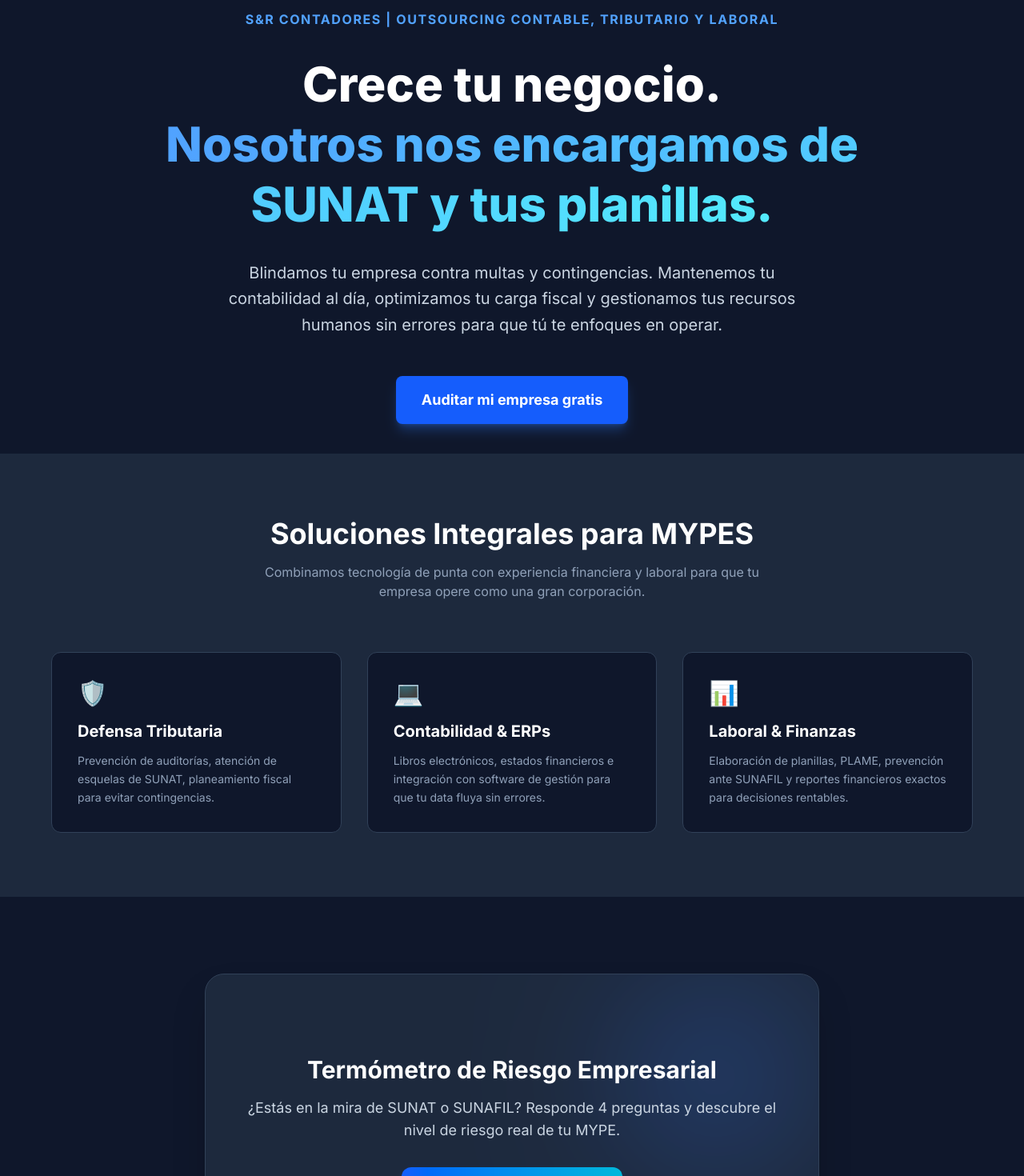
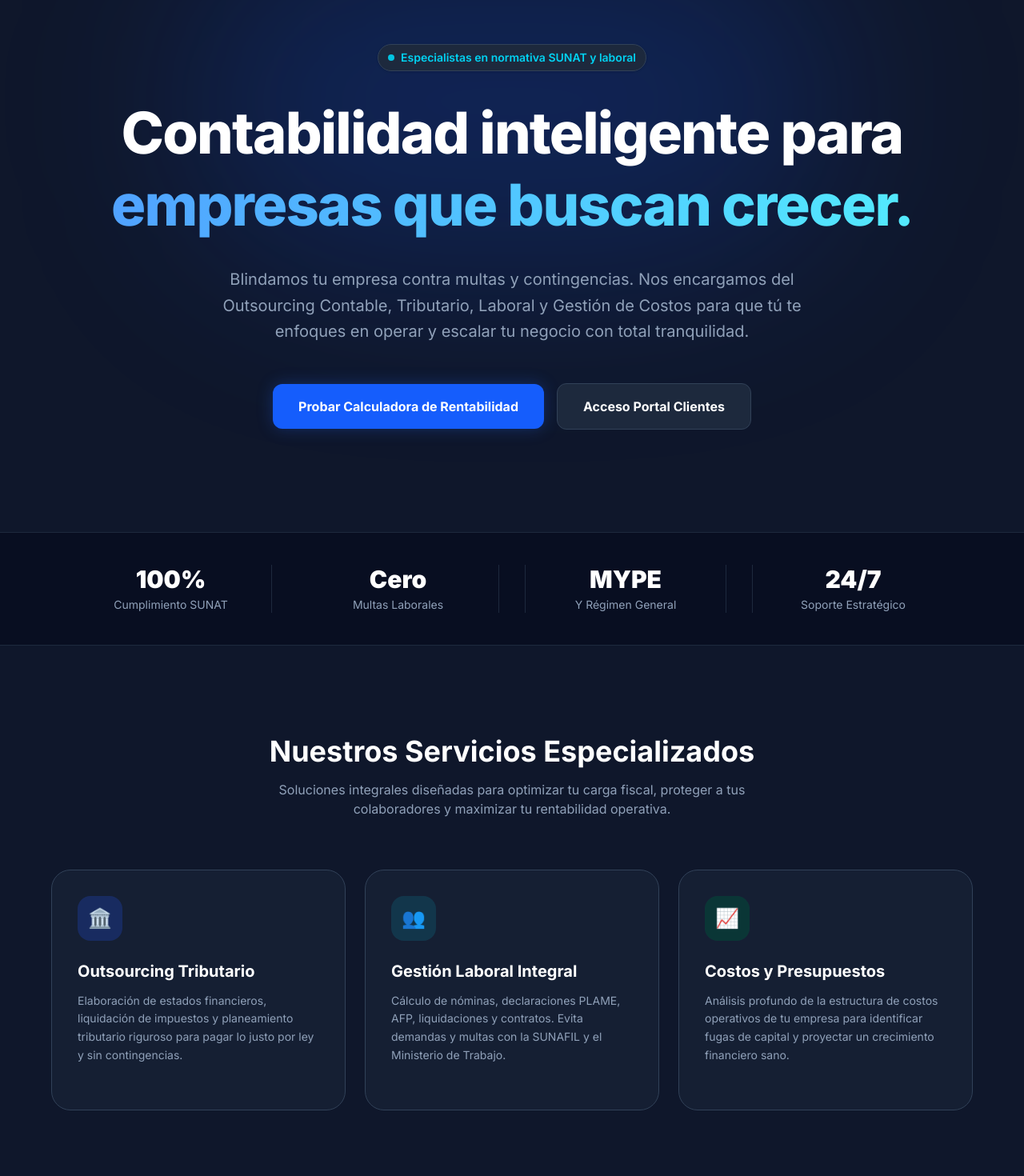
Before and after one commit to RicardoICG/syr-contadores-web, a Next.js app: page / in a window 1280 px wide. Shown: the part 140-1610 px from the top of the page at 80% size. Built offline with nearby package versions, Linux system fonts and the light colour scheme.

Commit message:
Rediseño profesional de la página de inicio y servicios

```diff
--- a/app/page.tsx
+++ b/app/page.tsx
@@ -1,185 +1,113 @@
-"use client"; // Esta línea es obligatoria para dar interactividad a la App Web
+import Link from "next/link";
 
-import { useState } from "react";
+export default function HomePage() {
+  return (
+    <div className="min-h-screen bg-slate-900 text-white font-sans selection:bg-cyan-500 selection:text-white">
 
-export default function Home() {
-  // LÓGICA DE LA APLICACIÓN WEB (Estados)
-  const [step, setStep] = useState(0); // 0 = Inicio, 1-4 = Preguntas, 5 = Formulario Final
-  const [riskScore, setRiskScore] = useState(0);
+      {/* SECCIÓN HERO (CABECERA PRINCIPAL) */}
+      <section className="relative pt-20 pb-24 md:pt-32 md:pb-32 px-6 overflow-hidden">
+        {/* Efecto de luz de fondo */}
+        <div className="absolute top-0 left-1/2 -translate-x-1/2 w-[800px] h-[400px] bg-blue-600/20 blur-[120px] rounded-full pointer-events-none"></div>
 
-  const questions = [
-    {
-      question: "¿Cuentas con personal que emite recibos por honorarios todos los meses cumpliendo un horario fijo?",
-      riskIfYes: 30, // Riesgo alto laboral (SUNAFIL)
-    },
-    {
-      question: "¿Tus compras y gastos declarados mensualmente suelen ser mayores a tus ventas facturadas?",
-      riskIfYes: 30, // Riesgo de inconsistencia (SUNAT)
-    },
-    {
-      question: "¿Tienes notificaciones o esquelas sin responder en tu buzón electrónico SOL?",
-      riskIfYes: 20, // Riesgo tributario inminente
-    },
-    {
-      question: "¿Proyectas mensualmente el costo real de tu planilla (CTS, gratificaciones, EsSalud) en tus flujos de caja?",
-      riskIfNo: 20, // Riesgo financiero (Especialidad de Sheila)
-    }
-  ];
+        <div className="max-w-5xl mx-auto text-center relative z-10">
+          <div className="inline-flex items-center gap-2 px-3 py-1.5 rounded-full bg-slate-800 border border-slate-700 text-cyan-400 text-xs md:text-sm font-semibold mb-8 shadow-sm">
+            <span className="w-2 h-2 rounded-full bg-cyan-400 animate-pulse"></span>
+            Especialistas en normativa SUNAT y laboral
+          </div>
 
-  // Función para avanzar en el test
-  const handleAnswer = (answerIsYes: boolean) => {
-    const currentQ = questions[step - 1];
-
-    // Sumar riesgo según la respuesta
-    if (answerIsYes && currentQ.riskIfYes) setRiskScore(riskScore + currentQ.riskIfYes);
-    if (!answerIsYes && currentQ.riskIfNo) setRiskScore(riskScore + currentQ.riskIfNo);
-
-    // Pasar a la siguiente fase
-    setStep(step + 1);
-  };
-
-  return (
-    <main className="min-h-screen bg-slate-900 text-white font-sans relative pb-20 md:pb-0">
-
-      {/* SECCIÓN 1: HERO */}
-      <section className="flex flex-col items-center justify-center text-center p-6 min-h-[80vh]">
-        <div className="max-w-4xl space-y-8 mt-12">
-          <p className="text-blue-400 font-bold tracking-widest text-sm md:text-base uppercase">
-            S&R Contadores | Outsourcing Contable, Tributario y Laboral
-          </p>
-          <h1 className="text-4xl md:text-6xl font-extrabold leading-tight text-white">
-            Crece tu negocio. <br className="hidden md:block" />
+          <h1 className="text-4xl md:text-6xl lg:text-7xl font-extrabold tracking-tight mb-8 leading-tight">
+            Contabilidad inteligente para <br className="hidden md:block" />
             <span className="text-transparent bg-clip-text bg-gradient-to-r from-blue-400 to-cyan-300">
-              Nosotros nos encargamos de SUNAT y tus planillas.
+              empresas que buscan crecer.
             </span>
           </h1>
-          <p className="text-lg md:text-xl text-slate-300 max-w-3xl mx-auto leading-relaxed">
-            Blindamos tu empresa contra multas y contingencias. Mantenemos tu contabilidad al día, optimizamos tu carga fiscal y gestionamos tus recursos humanos sin errores para que tú te enfoques en operar.
+
+          <p className="text-base md:text-xl text-slate-400 max-w-3xl mx-auto mb-12 leading-relaxed px-4">
+            Blindamos tu empresa contra multas y contingencias. Nos encargamos del Outsourcing Contable, Tributario, Laboral y Gestión de Costos para que tú te enfoques en operar y escalar tu negocio con total tranquilidad.
           </p>
-          <div className="pt-4">
-            <button
-              onClick={() => {
-                document.getElementById('test-riesgo')?.scrollIntoView({ behavior: 'smooth' });
-                setStep(1);
-              }}
-              className="px-8 py-4 bg-blue-600 hover:bg-blue-500 text-white font-bold rounded-lg transition-all text-lg shadow-lg shadow-blue-500/30"
-            >
-              Auditar mi empresa gratis
-            </button>
+
+          <div className="flex flex-col sm:flex-row items-center justify-center gap-4 px-4">
+            <Link href="/calculadora" className="w-full sm:w-auto px-8 py-4 bg-blue-600 hover:bg-blue-500 text-white font-bold rounded-xl transition-all shadow-[0_0_20px_rgba(37,99,235,0.3)] hover:shadow-[0_0_30px_rgba(37,99,235,0.5)] text-center">
+              Probar Calculadora de Rentabilidad
+            </Link>
+            <Link href="/login" className="w-full sm:w-auto px-8 py-4 bg-slate-800 hover:bg-slate-700 text-white font-bold rounded-xl border border-slate-700 transition-all text-center">
+              Acceso Portal Clientes
+            </Link>
           </div>
         </div>
       </section>
 
-      {/* SECCIÓN 2: NUESTROS PILARES (Ocultamos el código aquí por brevedad, es el mismo de antes) */}
-      <section className="py-20 px-6 bg-slate-800">
-        <div className="max-w-6xl mx-auto">
-          <div className="text-center mb-16">
-            <h2 className="text-3xl md:text-4xl font-bold mb-4">Soluciones Integrales para MYPES</h2>
-            <p className="text-slate-400 max-w-2xl mx-auto">
-              Combinamos tecnología de punta con experiencia financiera y laboral para que tu empresa opere como una gran corporación.
-            </p>
-          </div>
-          <div className="grid grid-cols-1 md:grid-cols-3 gap-8">
-            <div className="bg-slate-900 p-8 rounded-xl border border-slate-700 hover:border-blue-500 transition-colors">
-              <div className="text-blue-400 text-3xl mb-4">🛡️</div>
-              <h3 className="text-xl font-bold mb-3">Defensa Tributaria</h3>
-              <p className="text-slate-400 text-sm leading-relaxed">Prevención de auditorías, atención de esquelas de SUNAT, planeamiento fiscal para evitar contingencias.</p>
+      {/* BARRA DE CONFIANZA / INDICADORES */}
+      <section className="border-y border-slate-800 bg-slate-950/50">
+        <div className="max-w-6xl mx-auto px-6 py-10">
+          <div className="grid grid-cols-2 md:grid-cols-4 gap-8 text-center divide-y md:divide-y-0 md:divide-x divide-slate-800">
+            <div className="pt-4 md:pt-0">
+              <h3 className="text-3xl font-black text-white mb-1">100%</h3>
+              <p className="text-sm text-slate-400">Cumplimiento SUNAT</p>
             </div>
-            <div className="bg-slate-900 p-8 rounded-xl border border-slate-700 hover:border-cyan-400 transition-colors">
-              <div className="text-cyan-400 text-3xl mb-4">💻</div>
-              <h3 className="text-xl font-bold mb-3">Contabilidad & ERPs</h3>
-              <p className="text-slate-400 text-sm leading-relaxed">Libros electrónicos, estados financieros e integración con software de gestión para que tu data fluya sin errores.</p>
+            <div className="pt-4 md:pt-0 border-t border-slate-800 md:border-t-0">
+              <h3 className="text-3xl font-black text-white mb-1">Cero</h3>
+              <p className="text-sm text-slate-400">Multas Laborales</p>
             </div>
-            <div className="bg-slate-900 p-8 rounded-xl border border-slate-700 hover:border-purple-400 transition-colors">
-              <div className="text-purple-400 text-3xl mb-4">📊</div>
-              <h3 className="text-xl font-bold mb-3">Laboral & Finanzas</h3>
-              <p className="text-slate-400 text-sm leading-relaxed">Elaboración de planillas, PLAME, prevención ante SUNAFIL y reportes financieros exactos para decisiones rentables.</p>
+            <div className="pt-4 md:pt-0 border-t border-slate-800 md:border-t-0 md:border-l">
+              <h3 className="text-3xl font-black text-white mb-1">MYPE</h3>
+              <p className="text-sm text-slate-400">Y Régimen General</p>
+            </div>
+            <div className="pt-4 md:pt-0 border-t border-slate-800 md:border-t-0 md:border-l">
+              <h3 className="text-3xl font-black text-white mb-1">24/7</h3>
+              <p className="text-sm text-slate-400">Soporte Estratégico</p>
             </div>
           </div>
         </div>
       </section>
 
-      {/* SECCIÓN 3: LA APP WEB (Termómetro Interactivo) */}
-      <section id="test-riesgo" className="py-24 px-6 bg-slate-900 relative">
-        <div className="max-w-3xl mx-auto bg-slate-800 rounded-3xl p-8 md:p-12 shadow-2xl border border-slate-700 relative overflow-hidden min-h-[400px] flex flex-col justify-center">
-          <div className="absolute top-0 right-0 w-64 h-64 bg-blue-600 rounded-full mix-blend-screen filter blur-[80px] opacity-20"></div>
+      {/* SECCIÓN DE SERVICIOS ESTRATÉGICOS */}
+      <section className="py-20 md:py-28 px-6 relative">
+        <div className="max-w-6xl mx-auto">
+          <div className="text-center mb-16">
+            <h2 className="text-3xl md:text-4xl font-bold mb-4">Nuestros Servicios Especializados</h2>
+            <p className="text-slate-400 max-w-2xl mx-auto">Soluciones integrales diseñadas para optimizar tu carga fiscal, proteger a tus colaboradores y maximizar tu rentabilidad operativa.</p>
+          </div>
 
-          {/* ESTADO 0: INVITACIÓN */}
-          {step === 0 && (
-            <div className="relative z-10 text-center animate-fade-in">
-              <h2 className="text-3xl font-bold mb-4">Termómetro de Riesgo Empresarial</h2>
-              <p className="text-slate-300 mb-8 text-lg">
-                ¿Estás en la mira de SUNAT o SUNAFIL? Responde 4 preguntas y descubre el nivel de riesgo real de tu MYPE.
+          <div className="grid grid-cols-1 md:grid-cols-3 gap-6">
+
+            {/* Tarjeta 1 */}
+            <div className="bg-slate-800/50 p-8 rounded-3xl border border-slate-700 hover:border-blue-500/50 transition-colors group">
+              <div className="w-14 h-14 bg-blue-900/50 rounded-2xl flex items-center justify-center text-2xl mb-6 group-hover:scale-110 transition-transform">
+                🏛️
+              </div>
+              <h3 className="text-xl font-bold mb-3 text-white">Outsourcing Tributario</h3>
+              <p className="text-slate-400 text-sm leading-relaxed mb-6">
+                Elaboración de estados financieros, liquidación de impuestos y planeamiento tributario riguroso para pagar lo justo por ley y sin contingencias.
               </p>
-              <button
-                onClick={() => setStep(1)}
-                className="px-8 py-4 bg-gradient-to-r from-blue-600 to-cyan-500 hover:from-blue-500 hover:to-cyan-400 text-white font-bold rounded-xl transition-all shadow-lg shadow-blue-500/25"
-              >
-                Iniciar Diagnóstico Gratuito
-              </button>
             </div>
-          )}
 
-          {/* ESTADOS 1 al 4: PREGUNTAS INTERACTIVAS */}
-          {step > 0 && step <= questions.length && (
-            <div className="relative z-10 text-center animate-fade-in">
-              <p className="text-cyan-400 font-bold mb-4 uppercase tracking-widest text-sm">
-                Pregunta {step} de {questions.length}
+            {/* Tarjeta 2 */}
+            <div className="bg-slate-800/50 p-8 rounded-3xl border border-slate-700 hover:border-cyan-500/50 transition-colors group">
+              <div className="w-14 h-14 bg-cyan-900/50 rounded-2xl flex items-center justify-center text-2xl mb-6 group-hover:scale-110 transition-transform">
+                👥
+              </div>
+              <h3 className="text-xl font-bold mb-3 text-white">Gestión Laboral Integral</h3>
+              <p className="text-slate-400 text-sm leading-relaxed mb-6">
+                Cálculo de nóminas, declaraciones PLAME, AFP, liquidaciones y contratos. Evita demandas y multas con la SUNAFIL y el Ministerio de Trabajo.
               </p>
-              <h3 className="text-2xl md:text-3xl font-bold mb-10 min-h-[80px]">
-                {questions[step - 1].question}
-              </h3>
-              <div className="flex flex-col sm:flex-row justify-center gap-4">
-                <button
-                  onClick={() => handleAnswer(true)}
-                  className="px-10 py-4 bg-slate-700 hover:bg-red-500/20 hover:border-red-500 border border-transparent rounded-xl transition-all font-bold text-lg"
-                >
-                  Sí
-                </button>
-                <button
-                  onClick={() => handleAnswer(false)}
-                  className="px-10 py-4 bg-slate-700 hover:bg-green-500/20 hover:border-green-500 border border-transparent rounded-xl transition-all font-bold text-lg"
-                >
-                  No
-                </button>
+            </div>
+
+            {/* Tarjeta 3 */}
+            <div className="bg-slate-800/50 p-8 rounded-3xl border border-slate-700 hover:border-emerald-500/50 transition-colors group">
+              <div className="w-14 h-14 bg-emerald-900/50 rounded-2xl flex items-center justify-center text-2xl mb-6 group-hover:scale-110 transition-transform">
+                📈
               </div>
+              <h3 className="text-xl font-bold mb-3 text-white">Costos y Presupuestos</h3>
+              <p className="text-slate-400 text-sm leading-relaxed mb-6">
+                Análisis profundo de la estructura de costos operativos de tu empresa para identificar fugas de capital y proyectar un crecimiento financiero sano.
+              </p>
             </div>
-          )}
 
-          {/* ESTADO 5: RESULTADO Y CAPTURA DE DATOS */}
-          {step > questions.length && (
-            <div className="relative z-10 text-center animate-fade-in">
-              <h3 className="text-3xl font-bold mb-2">Diagnóstico Completado</h3>
-
-              {/* Barra de progreso visual del riesgo */}
-              <div className="w-full bg-slate-700 h-4 rounded-full mt-6 mb-2 overflow-hidden">
-                <div
-                  className={`h-full transition-all duration-1000 ${riskScore > 50 ? 'bg-red-500' : riskScore > 20 ? 'bg-yellow-500' : 'bg-green-500'}`}
-                  style={{ width: `${Math.max(riskScore, 10)}%` }}
-                ></div>
-              </div>
-              <p className="text-slate-400 text-sm mb-8">Nivel de contingencia detectado: {riskScore > 50 ? 'ALTO' : riskScore > 20 ? 'MEDIO' : 'BAJO'}</p>
-
-              <p className="text-slate-200 mb-6 text-lg max-w-xl mx-auto">
-                Hemos preparado un reporte detallado con las acciones preventivas que debes tomar para blindar tu negocio. Ingresa tus datos para desbloquearlo al instante.
-              </p>
-
-              <form className="max-w-md mx-auto space-y-4">
-                <input type="text" placeholder="Tu Nombre o Empresa" className="w-full px-5 py-3 rounded-xl bg-slate-900 border border-slate-600 focus:border-blue-500 outline-none" required />
-                <input type="email" placeholder="Correo electrónico" className="w-full px-5 py-3 rounded-xl bg-slate-900 border border-slate-600 focus:border-blue-500 outline-none" required />
-                <button type="button" className="w-full py-4 mt-2 bg-blue-600 hover:bg-blue-500 font-bold rounded-xl transition-all">
-                  Desbloquear mi reporte
-                </button>
-              </form>
-            </div>
-          )}
+          </div>
         </div>
       </section>
 
-      {/* FOOTER */}
-      <footer className="bg-slate-950 py-12 px-6 border-t border-slate-800 text-center text-slate-500 text-sm">
-        <p>© 2026 S&R Contadores. Ricardo Cervantes & Sheila Pucho. Todos los derechos reservados.</p>
-      </footer>
-    </main>
+    </div>
   );
 }
```
